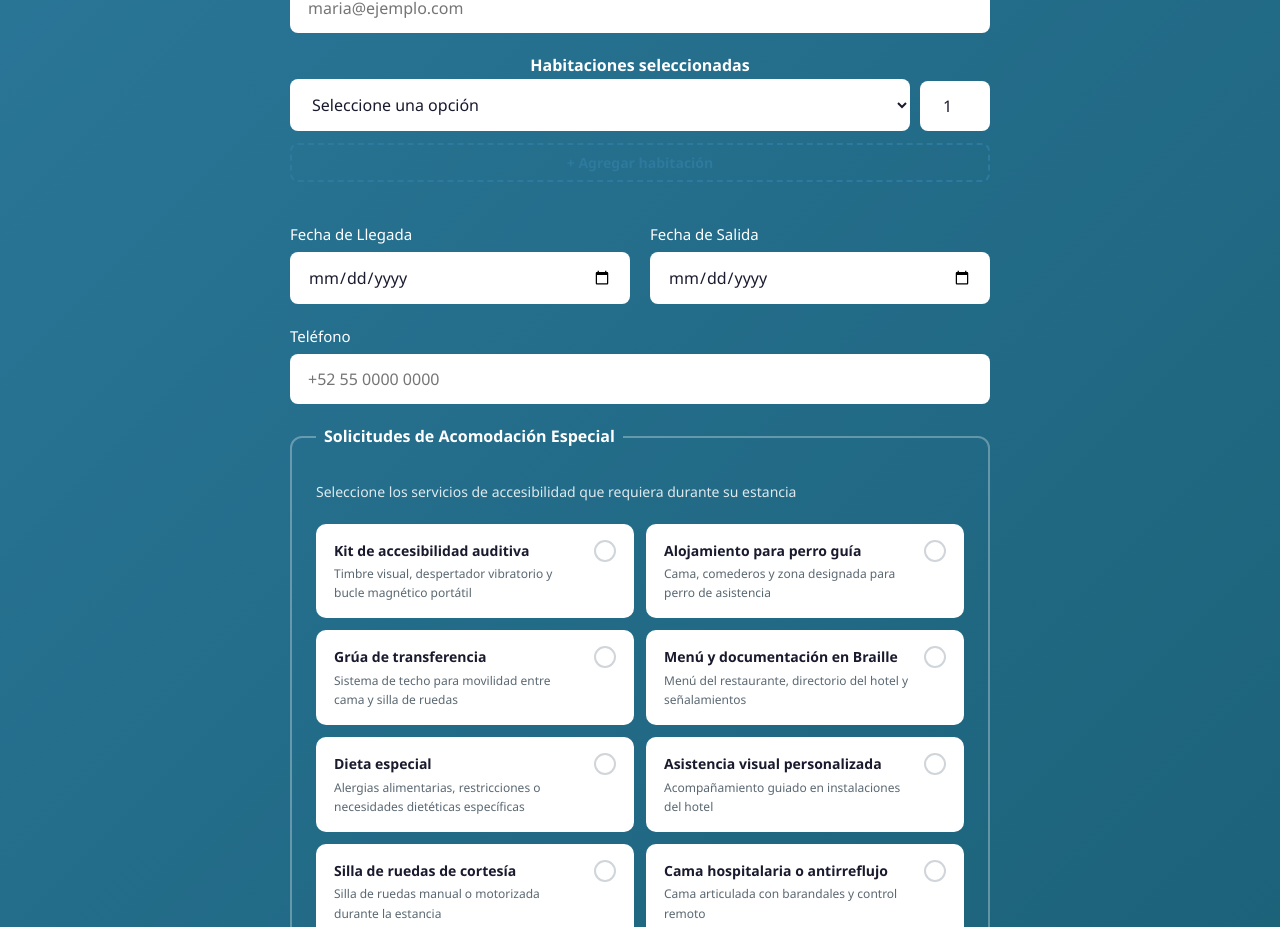
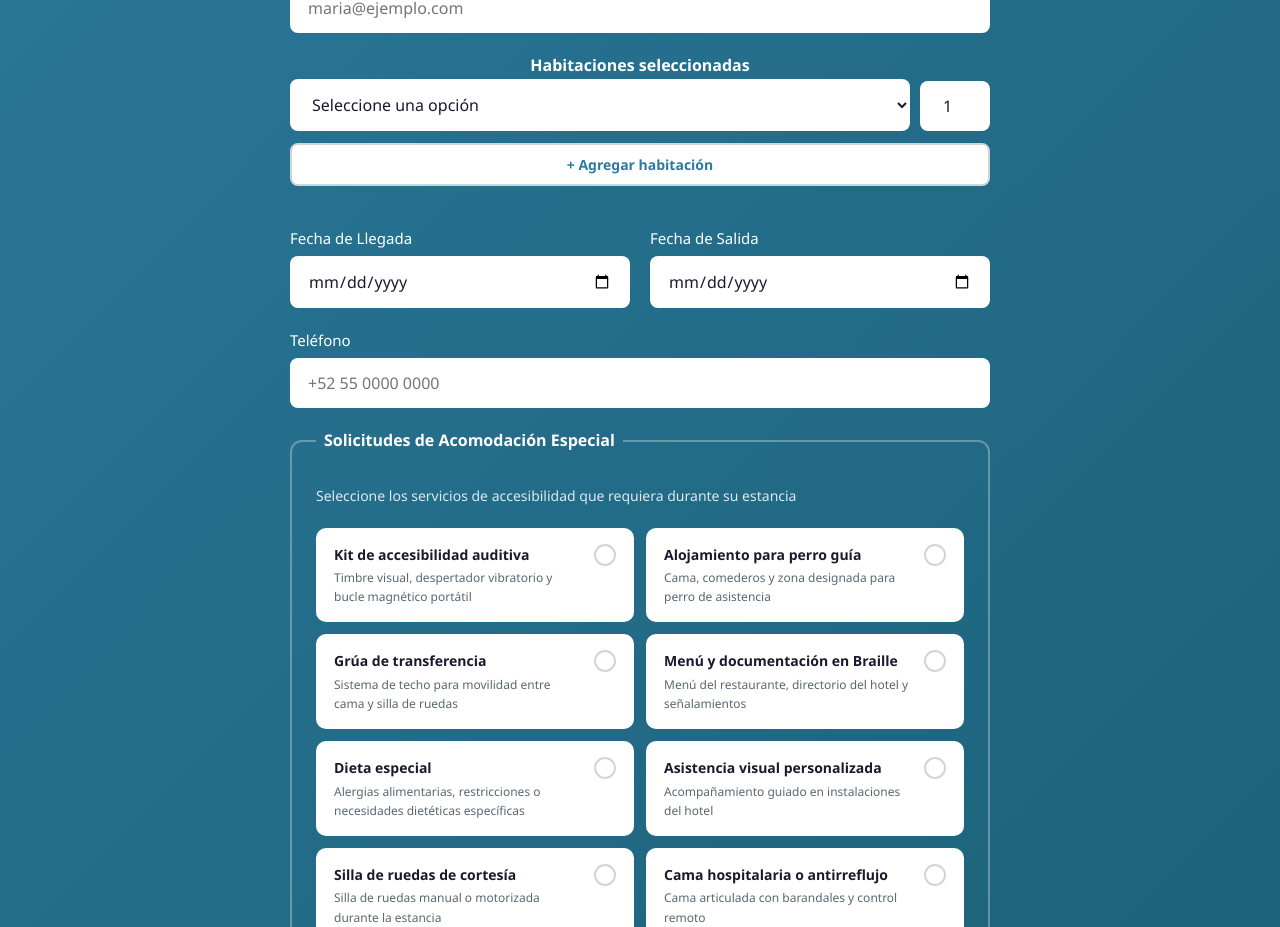
Before and after one commit to withergamer36/Hotel_Inclusividad, a React (Vite) app: page / in a window 1280 px wide. Shown: the part 6256-7183 px from the top of the page. Built offline with nearby package versions, Linux system fonts and the light colour scheme; a web font is replaced by a local one.

Commit message:
Add_room_fix

```diff
--- a/src/components/App/App.css
+++ b/src/components/App/App.css
@@ -1721,9 +1721,9 @@ textarea:focus:not(:focus-visible) {
 }
 
 .btn-add-room {
-  padding: 8px 16px;
-  background: transparent;
-  border: 2px dashed var(--primary);
+  padding: 10px 16px;
+  background: var(--white);
+  border: 2px solid var(--border);
   border-radius: 8px;
   cursor: pointer;
   color: var(--primary);
@@ -1735,7 +1735,19 @@ textarea:focus:not(:focus-visible) {
 }
 
 .btn-add-room:hover {
-  background: rgba(45, 122, 158, 0.08);
+  background: var(--light);
+  border-color: var(--primary);
+}
+
+.dark-mode .btn-add-room {
+  background: #1a1a2e;
+  border-color: #334;
+  color: #5bc0de;
+}
+
+.dark-mode .btn-add-room:hover {
+  border-color: #5bc0de;
+  background: #16213e;
 }
 
 .rooms-total-preview {
--- a/src/components/HeroSection/HeroSection.tsx
+++ b/src/components/HeroSection/HeroSection.tsx
@@ -1,4 +1,4 @@
-import type { TFunction } from 'react-i18next'
+import type { TFunction } from 'i18next'
 
 interface HotelDataForHero {
   category: string
```
